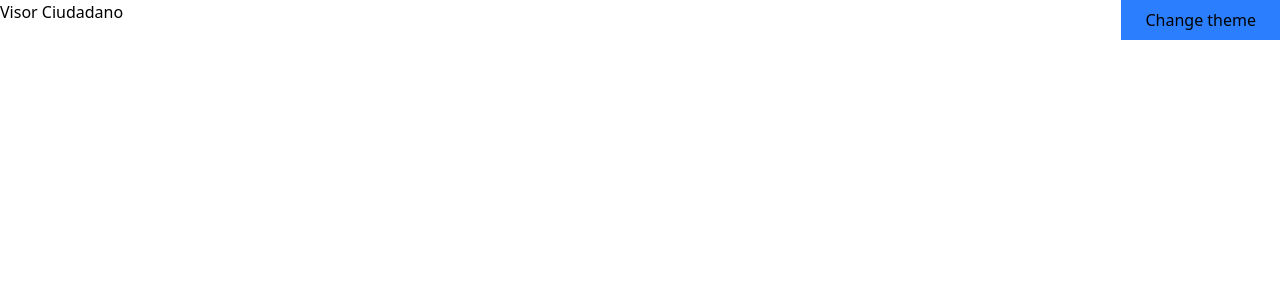
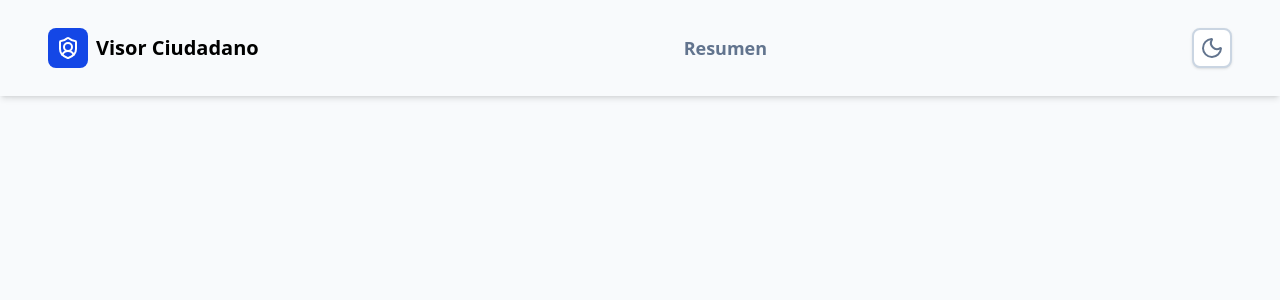
Before and after one commit to huderdcv/visor-ciudadano-peru, a Next.js app: page / in a window 1280 px wide. Shown: the top 300 px of the page. Built offline with nearby package versions, Linux system fonts and the light colour scheme.

Commit message:
feat: add landing navbar with light/dark theme

```diff
--- a/package.json
+++ b/package.json
@@ -9,6 +9,7 @@
     "lint": "eslint"
   },
   "dependencies": {
+    "lucide-react": "^0.556.0",
     "next": "16.0.7",
     "next-themes": "^0.4.6",
     "react": "19.2.0",
--- a/src/app/layout.tsx
+++ b/src/app/layout.tsx
@@ -26,7 +26,7 @@ export default function RootLayout({
   return (
     <html lang="en" suppressHydrationWarning>
       <body
-        className={`${geistSans.variable} ${geistMono.variable} antialiased`}
+        className={`${geistSans.variable} ${geistMono.variable} antialiased bg-slate-50 dark:bg-slate-950`}
       >
         <ThemeProvider attribute="class" defaultTheme="system" enableSystem>
           {children}
--- a/src/app/page.tsx
+++ b/src/app/page.tsx
@@ -1,9 +1,9 @@
-import { Navbar } from '../components/layouts/Navbar';
+import { LandingNavbar } from '../features/landing/components/LandingNavbar';
 
 export default function Home() {
   return (
     <main>
-      <Navbar />
+      <LandingNavbar />
     </main>
   );
 }
--- a/src/components/ModeToggle.tsx
+++ b/src/components/ModeToggle.tsx
@@ -1,4 +1,5 @@
 'use client';
+import { Moon, Sun } from 'lucide-react';
 import { useTheme } from 'next-themes';
 
 export const ModeToggle = () => {
@@ -9,9 +10,10 @@ export const ModeToggle = () => {
   return (
     <button
       onClick={onChangeTheme}
-      className="bg-blue-500 dark:bg-blue-950 px-6 py-2 cursor-pointer"
+      className="flex justify-center items-center transition-all duration-300 dark:bg-blue-950  cursor-pointer w-10 h-10 border-2 border-slate-300 shadow-sm text-slate-500 rounded-lg bg-white hover:border-blue-200 hover:text-blue-500"
     >
-      Change theme
+      <Sun className="scale-0 absolute dark:scale-100 rotate-0 dark:rotate-90 transition-all" />
+      <Moon className="dark:scale-0 rotate-0 dark:rotate-90 transition-all" />
     </button>
   );
 };
--- a/src/components/layouts/Navbar.tsx
+++ /dev/null
@@ -1,10 +0,0 @@
-import { ModeToggle } from '../ModeToggle';
-
-export const Navbar = () => {
-  return (
-    <header className="flex justify-between">
-      <span>Visor Ciudadano</span>
-      <ModeToggle />
-    </header>
-  );
-};
--- /dev/null
+++ b/src/features/landing/components/LandingNavbar.tsx
@@ -0,0 +1,23 @@
+import Link from 'next/link';
+import { ModeToggle } from '../../../components/ModeToggle';
+import { ShieldUser } from 'lucide-react';
+
+export const LandingNavbar = () => {
+  return (
+    <header className="flex justify-between items-center h-20 shadow-md p-12 fixed top-0 w-full dark:border-b dark:border-slate-800">
+      <Link href={'/'} className="flex gap-2 items-center group">
+        <ShieldUser className="bg-blue-700 text-white  w-10 h-10 p-2 rounded-lg group-hover:bg-blue-800 transition-all duration-300" />
+        <span className="font-bold text-xl">Visor Ciudadano</span>
+      </Link>
+      <nav>
+        <Link
+          href={'/'}
+          className="text-lg text-slate-500 font-semibold px-4 py-2 rounded-4xl hover:text-blue-500 transition-all duration-300 hover:bg-blue-100 dark:hover:bg-slate-800"
+        >
+          Resumen
+        </Link>
+      </nav>
+      <ModeToggle />
+    </header>
+  );
+};
```
Also changed, not shown: 1 other file (tests, documents, lock files or other folders).
